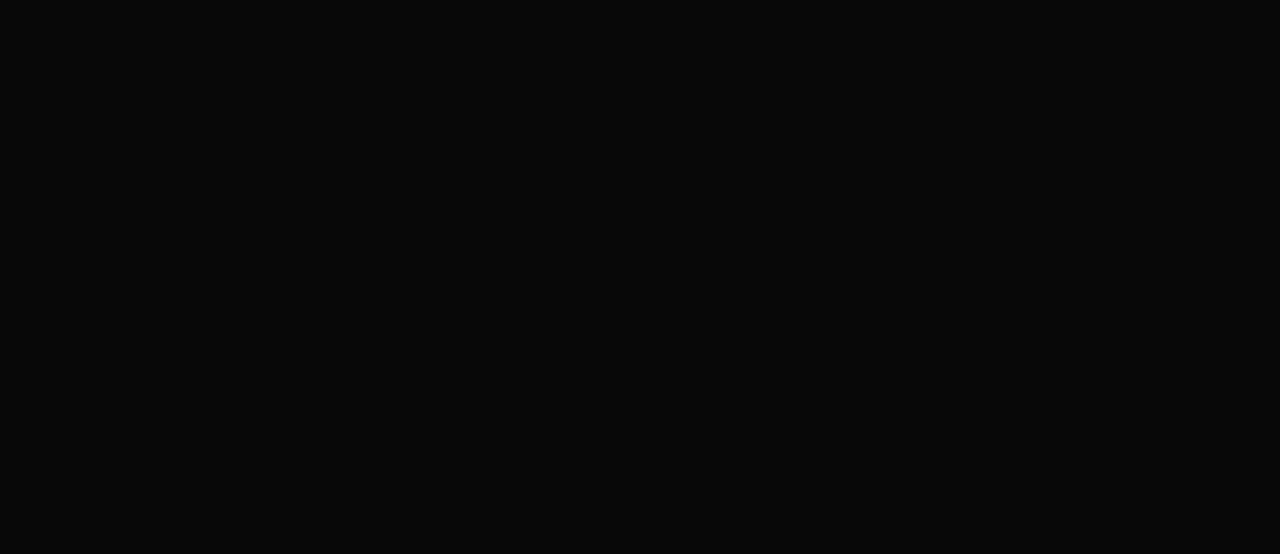
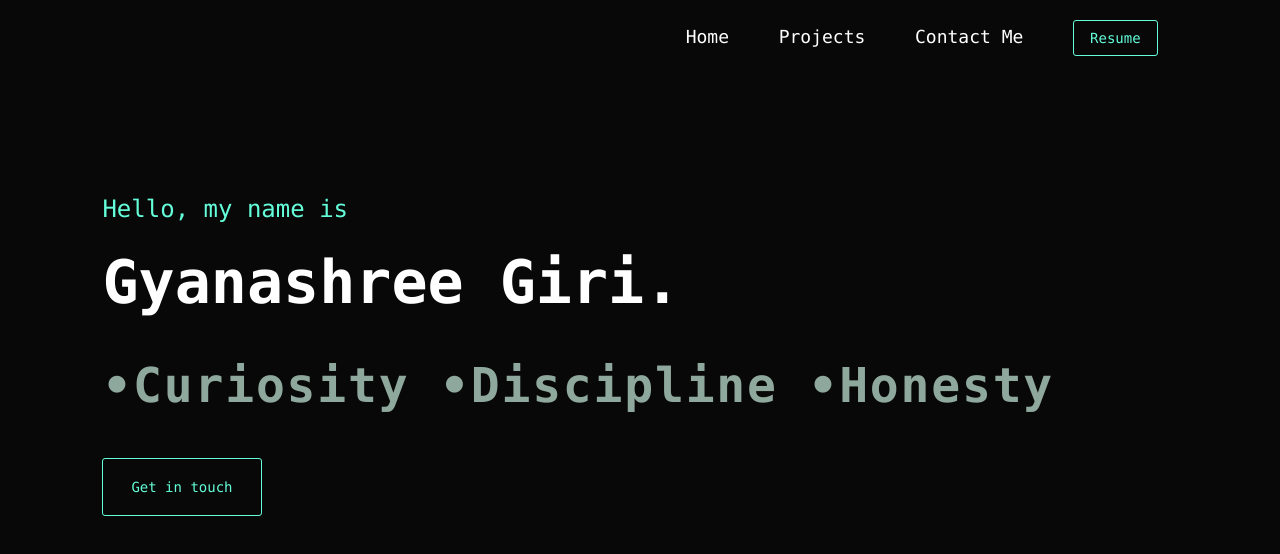
Before and after one commit to GGi347/GGi347.github.io, a plain HTML site: page index.html in a window 1280 px wide. Drawn offline with Linux system fonts and the light colour scheme.

Commit message:
Home Page complete

```diff
--- a/index.html
+++ b/index.html
@@ -3,11 +3,31 @@
   <head>
     <meta charset="UTF-8" />
     <meta name="viewport" content="width=device-width, initial-scale=1.0" />
-    <title>Portfolio ✨</title>
-    <link rel="icon" type="image/x-icon" href="/images/favicon.ico" />
+    <title>Portfolio</title>
+    <link rel="icon" type="image/x-icon" href="/images/portfolio.png" />
     <link rel="stylesheet" href="style.css" />
   </head>
   <body>
-    <div id="header"></div>
+    <div id="header">
+      <div class="container">
+        <nav>
+          <ul>
+            <li><a href="">Home</a></li>
+            <li><a href="">Projects</a></li>
+            <li><a href="">Contact Me</a></li>
+            <li><button class="btn">Resume</button></li>
+          </ul>
+        </nav>
+        <div class="header-text">
+          <p>Hello, my name is</p>
+          <h1>Gyanashree Giri.</h1>
+          <h2>&bull;Curiosity &bull;Discipline &bull;Honesty</h2>
+
+          <div class="header-about-self">
+            <a class="btn">Get in touch</a>
+          </div>
+        </div>
+      </div>
+    </div>
   </body>
 </html>
--- a/style.css
+++ b/style.css
@@ -1,11 +1,120 @@
+:root {
+  --background: #080808;
+  --secondary: #64ffda;
+  --secondary-pink: #ff004f;
+  --primary-text: #fff;
+  --secondary-text: #8fa89d;
+}
+
 * {
   margin: 0;
   padding: 0;
-  font-family: "Poppins", sans-serif;
+  font-family: "SF Mono", "Fira Code", "Fira Mono", "Roboto Mono",
+    "Lucida Console", Monaco, monospace;
   box-sizing: border-box;
 }
 
 body {
-  background-color: #080808;
-  color: #fff;
+  background-color: var(--background);
+  color: var(--primary-text);
 }
+
+.container {
+  padding: 10px 8%;
+}
+
+nav {
+  display: flex;
+  justify-content: flex-end;
+  align-items: center;
+  flex-wrap: wrap;
+}
+
+nav ul li {
+  display: inline-block;
+  list-style: none;
+  margin: 10px 20px;
+}
+
+nav ul li a {
+  color: var(--primary-text);
+  text-decoration: none;
+  font-size: 18px;
+  position: relative;
+}
+
+nav ul li a::after {
+  content: "";
+  width: 0;
+  height: 3px;
+  background: var(--secondary);
+  position: absolute;
+  left: 0;
+  bottom: -6px;
+  transition: 0.5s;
+}
+
+nav ul li a:hover::after {
+  width: 100%;
+}
+
+button {
+  color: var(--secondary);
+  background-color: transparent;
+  border: 1px solid var(--secondary);
+  border-radius: 3px;
+  padding: 10px 1rem;
+  font-size: 14px;
+  line-height: 1;
+  text-decoration: none;
+  cursor: pointer;
+  transition: all 0.25s cubic-bezier(0.645, 0.045, 0.355, 1) 0s;
+}
+
+button:hover {
+  background-color: var(--secondary-text);
+}
+
+.header-text {
+  margin-top: 12%;
+}
+
+.header-text p {
+  color: var(--secondary);
+  font-size: 24px;
+}
+
+.header-text h1 {
+  font-size: 60px;
+  margin-top: 24px;
+}
+
+.header-text h2 {
+  font-size: 48px;
+  color: var(--secondary-text);
+  letter-spacing: 1.8px;
+  margin-top: 40px;
+}
+
+.header-about-self {
+  max-width: 500px;
+  width: 50%;
+  margin-top: 64px;
+}
+
+.header-about-self a {
+  color: var(--secondary);
+  background-color: transparent;
+  border: 1px solid var(--secondary);
+  border-radius: 3px;
+  padding: 1.25rem 1.75rem;
+  font-size: 14px;
+  line-height: 1;
+  text-decoration: none;
+  cursor: pointer;
+  transition: all 0.25s cubic-bezier(0.645, 0.045, 0.355, 1) 0s;
+}
+
+.header-about-self a:hover {
+  background-color: var(--secondary-text);
+}
```
